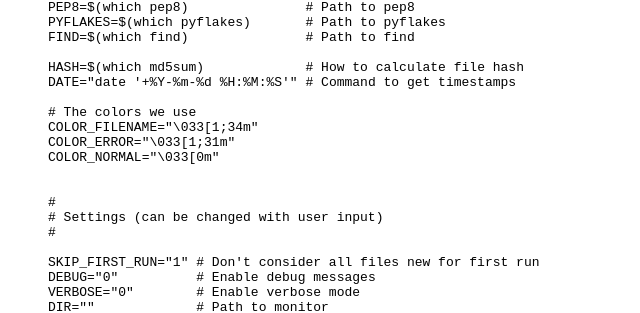
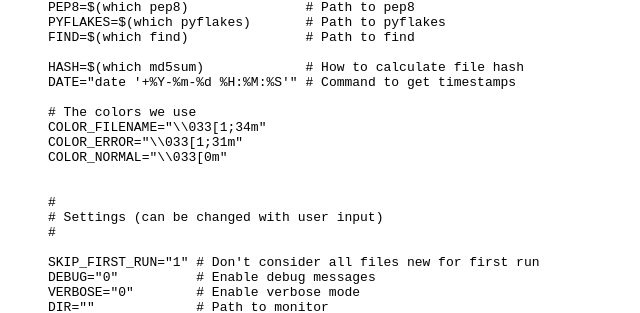
Before and after one commit to bigshandy/lietunet, a Jekyll site: the page built from _posts/2013-07-23-pyquality-python-code-quality-monitoring.html, in a window 1280 px wide and 900 px high, scrolled down 989 px. Shown: the part 140-453 px from the top of the window, without its empty margins (0-640 px from the left). Built offline with Jekyll 4.4.1, drawn with Linux system fonts in a browser that asks for light colours; nearby versions of some CDN libraries; Markdown is read by kramdown in place of the engine named in the settings.

Commit message:
Updated last post, hopefully fixing rendering issue

```diff
--- a/_posts/2013-07-23-pyquality-python-code-quality-monitoring.html
+++ b/_posts/2013-07-23-pyquality-python-code-quality-monitoring.html
@@ -35,9 +35,9 @@ HASH=$(which md5sum)             # How to calculate file hash
 DATE="date '+%Y-%m-%d %H:%M:%S'" # Command to get timestamps
 
 # The colors we use
-COLOR_FILENAME="\033[1;34m"
-COLOR_ERROR="\033[1;31m"
-COLOR_NORMAL="\033[0m"
+COLOR_FILENAME="\\033[1;34m"
+COLOR_ERROR="\\033[1;31m"
+COLOR_NORMAL="\\033[0m"
 
 
 #
```
